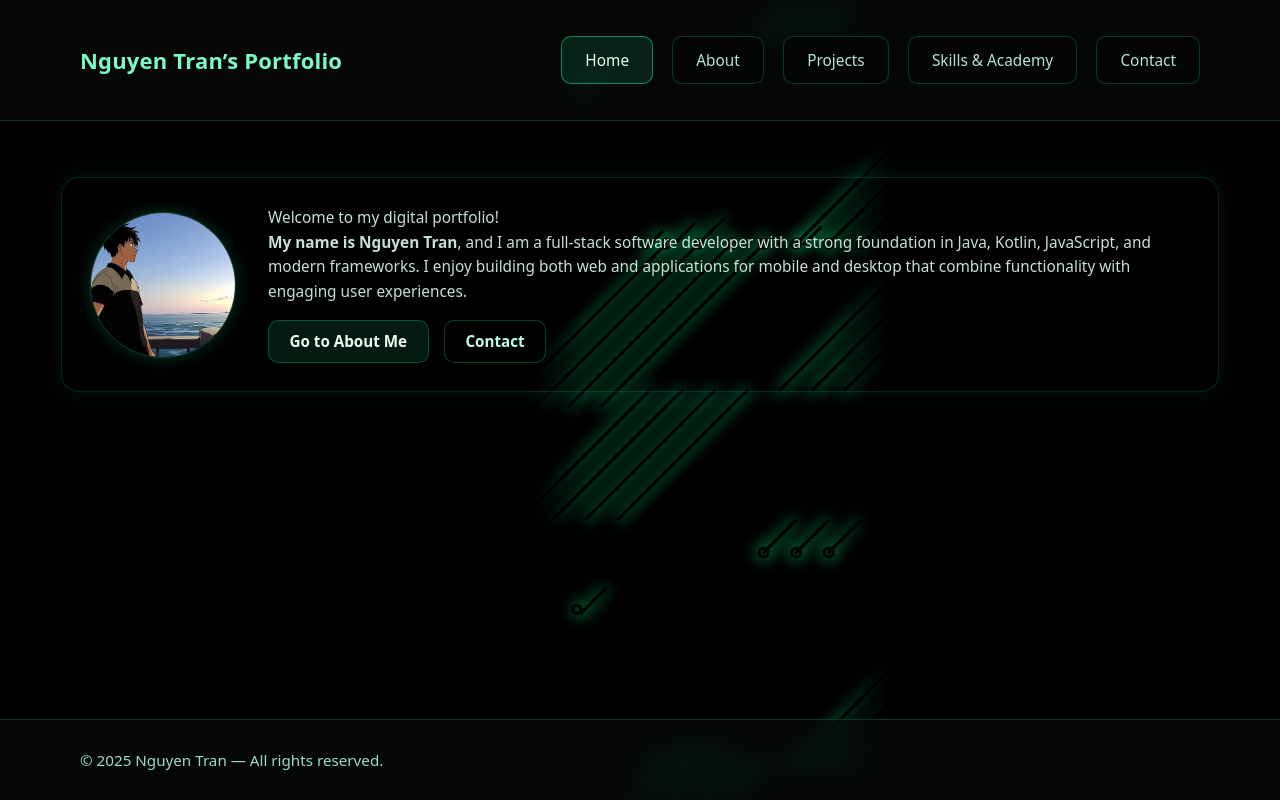
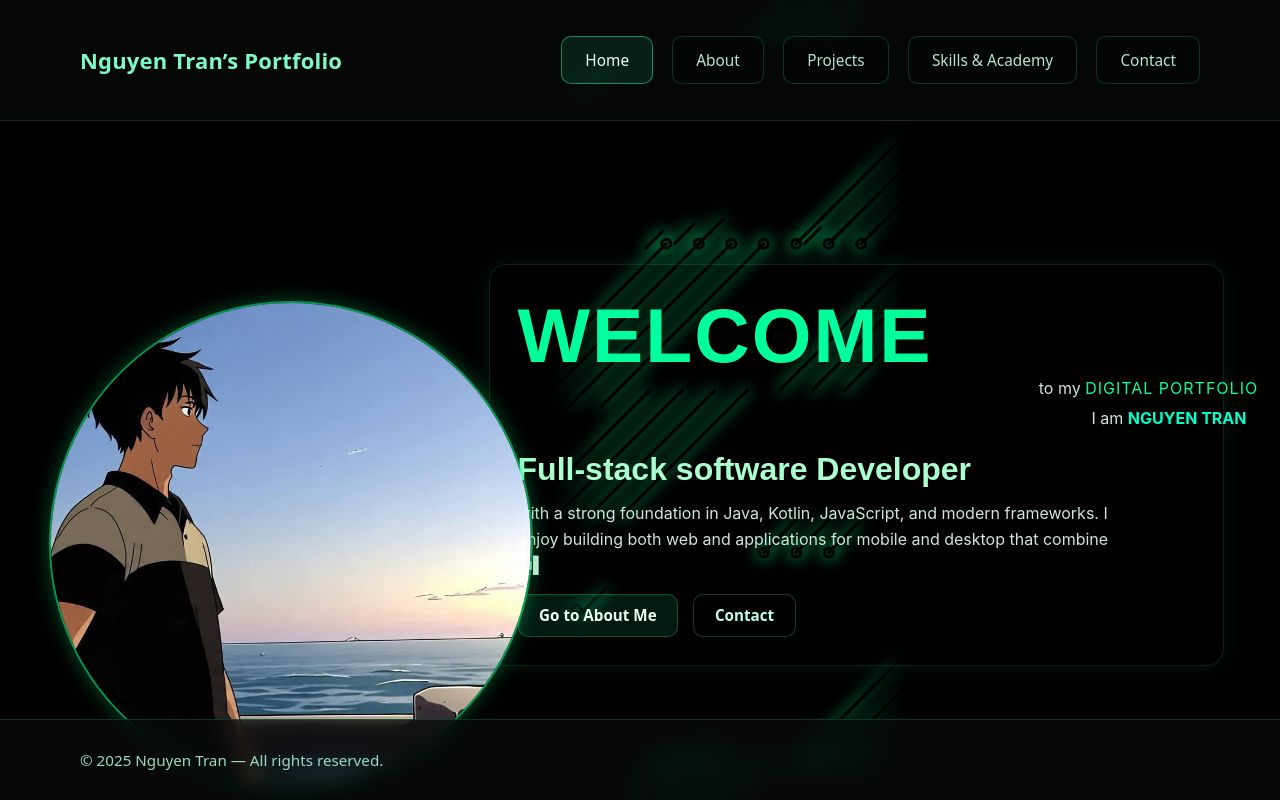
Before and after one commit to tran3964/my-portfolio, a React (Vite) app: page / in a window 1280 px wide. Shown: the top 800 px of the page. Built offline with nearby package versions, Linux system fonts and the light colour scheme.

Commit message:
Home page update

```diff
--- a/src/index.css
+++ b/src/index.css
@@ -80,14 +80,71 @@ button:focus-visible {
     color: #10b981;
   }
 
-button {
+  button {
     background-color: #f9f9f9;
     color: #08321f;
   }
 }
+/* ---------- Animation ---------- */
+
+@keyframes nx-circuit-sweep {
+  0% {
+    -webkit-mask-position: -30% 0;
+    mask-position: -30% 0;
+  }
+
+  100% {
+    -webkit-mask-position: 130% 0;
+    mask-position: 130% 0;
+  }
+}
+
+@keyframes nx-circuit-breathe {
+
+  0%,
+  100% {
+    opacity: .85;
+  }
+
+  50% {
+    opacity: 1;
+  }
+}
+
+/* Typewriter base */
+.typewriter {
+  position: relative;
+  white-space: pre-wrap;         /* keep line breaks */
+  overflow-wrap: anywhere;       /* safe wrapping */
+}
+
+/* Blinking caret */
+.typewriter .tw-caret {
+  display: inline-block;
+  width: 1px;
+  height: 1em;
+  transform: translateY(0.15em);
+  background: currentColor;
+  margin-left: 2px;
+  animation: tw-blink 1s step-end infinite;
+}
+
+@keyframes tw-blink {
+  50% { opacity: 0; }
+}
+
+/* When animation finishes, we can dim/remove the caret if you want */
+.typewriter.-done .tw-caret {
+  opacity: .35;
+}
+
+/* Respect user's reduced motion preference */
+@media (prefers-reduced-motion: reduce) {
+  .typewriter .tw-caret { display: none !important; }
+}
 
 /* ---------- Main (spans between header & footer) ---------- */
-.site-main{
+.site-main {
   min-height: calc(100vh - var(--header-h));
   padding: 24px;
 
@@ -95,10 +152,12 @@ button {
 
   overflow: auto;
 }
-.layout{
+
+.layout {
   position: relative;
   min-height: 100vh;
 }
+
 /* ===== BackGround ===== */
 
 .nx-bg-circuit {
@@ -106,11 +165,14 @@ button {
   background-color: #000;
   color: var(--nx-green);
 }
-.nx-content{
+
+.nx-content {
   position: relative;
   z-index: 1;
 }
-.nx-bg-circuit::before, .nx-bg-circuit::after{
+
+.nx-bg-circuit::before,
+.nx-bg-circuit::after {
   content: "";
   z-index: 0;
   pointer-events: none;
@@ -125,27 +187,24 @@ button {
   background-repeat: repeat;
   opacity: 0.12;
 }
-.nx-bg-circuit::after{
+
+.nx-bg-circuit::after {
   background-image: url("./assets/circuit_board.svg");
   background-repeat: repeat;
   background-size: 520px auto;
   opacity: var(--nx-alpha);
   mix-blend-mode: screen;
   filter: saturate(1.4) brightness(1.4) drop-shadow(0 0 8px #00ff88);
-  -webkit-mask-image: linear-gradient(
-    to right,
-    rgba(255,255,255,0)   0%,
-    rgba(255,255,255,1)  15%,
-    rgba(255,255,255,1)  85%,
-    rgba(255,255,255,0) 100%
-  );
-  mask-image: linear-gradient(
-    to right,
-    rgba(255,255,255,0)   0%,
-    rgba(255,255,255,1)  15%,
-    rgba(255,255,255,1)  85%,
-    rgba(255,255,255,0) 100%
-  );
+  -webkit-mask-image: linear-gradient(to right,
+      rgba(255, 255, 255, 0) 0%,
+      rgba(255, 255, 255, 1) 15%,
+      rgba(255, 255, 255, 1) 85%,
+      rgba(255, 255, 255, 0) 100%);
+  mask-image: linear-gradient(to right,
+      rgba(255, 255, 255, 0) 0%,
+      rgba(255, 255, 255, 1) 15%,
+      rgba(255, 255, 255, 1) 85%,
+      rgba(255, 255, 255, 0) 100%);
 
   -webkit-mask-size: 28% 100%;
   mask-size: 28% 100%;
@@ -158,31 +217,24 @@ button {
     nx-circuit-sweep var(--nx-circuit-speed, 10s) linear infinite,
     nx-circuit-breathe 3.5s ease-in-out infinite;
 }
-@keyframes nx-circuit-sweep {
-  0%   { -webkit-mask-position: -30% 0; mask-position: -30% 0; }
-  100% { -webkit-mask-position: 130% 0; mask-position: 130% 0; }
-}
-
-@keyframes nx-circuit-breathe {
-  0%, 100% { opacity: .85; }
-  50%      { opacity: 1;   }
-}
 
 
 
 /* ===== NavBar layout ===== */
-.navbar{
+.navbar {
   position: sticky;
   top: 0;
   z-index: 50;
-  height: var(--header-h);                         /* 25% screen height */
-  background: rgba(8,10,10,.72);        /* glassy onyx that matches neon theme */
+  height: var(--header-h);
+  /* 25% screen height */
+  background: rgba(8, 10, 10, .72);
+  /* glassy onyx that matches neon theme */
   -webkit-backdrop-filter: blur(8px);
   backdrop-filter: blur(8px);
-  border-bottom: 1px solid rgba(16,185,129,.25);
+  border-bottom: 1px solid rgba(16, 185, 129, .25);
 }
 
-.navbar-inner{
+.navbar-inner {
   height: 100%;
   max-width: 1120px;
   margin: 0 auto;
@@ -194,31 +246,35 @@ button {
   gap: 24px;
 }
 
-.nav-title{
+.nav-title {
   color: #7ef9c6;
   font-weight: 600;
   font-size: clamp(18px, 2vw, 22px);
   letter-spacing: .2px;
-  white-space: nowrap;                   /* never wrap */
+  white-space: nowrap;
+  /* never wrap */
 }
 
 
-.nav-actions{
+.nav-actions {
   display: flex;
-  gap: clamp(0.75rem, 1.5vw, 1.5rem);     /* <-- space between buttons */
-  white-space: nowrap;                   /* keep all on one line */
+  gap: clamp(0.75rem, 1.5vw, 1.5rem);
+  /* <-- space between buttons */
+  white-space: nowrap;
+  /* keep all on one line */
 }
 
 /* button look */
-.nav-btn{
+.nav-btn {
   display: inline-flex;
   align-items: center;
   justify-content: center;
-  padding:  clamp(0.6rem, 1vw, 0.9rem) clamp(1rem, 1.8vw, 2rem);;
+  padding: clamp(0.6rem, 1vw, 0.9rem) clamp(1rem, 1.8vw, 2rem);
+  ;
   border-radius: 10px;
-  border: 1px solid rgba(16,185,129,.28);
-  background: rgba(0,0,0,.3);
-  color: rgba(200,255,230,.9);
+  border: 1px solid rgba(16, 185, 129, .28);
+  background: rgba(0, 0, 0, .3);
+  color: rgba(200, 255, 230, .9);
   font-size: clamp(0.9rem, 1.2vw, 1.05rem);
   font-weight: 500;
   font-family: system-ui, -apple-system, Segoe UI, Roboto, Helvetica Neue, Arial;
@@ -228,18 +284,20 @@ button {
   min-width: 80px
 }
 
-.nav-btn:hover{
-  background: rgba(16,185,129,.12);
-  border-color: rgba(16,185,129,.55);
-  box-shadow: 0 0 10px rgba(16,185,129,.25);
+.nav-btn:hover {
+  background: rgba(16, 185, 129, .12);
+  border-color: rgba(16, 185, 129, .55);
+  box-shadow: 0 0 10px rgba(16, 185, 129, .25);
 }
 
-.nav-btn:active{ transform: translateY(1px); }
+.nav-btn:active {
+  transform: translateY(1px);
+}
 
-.nav-btn.is-active{
+.nav-btn.is-active {
   color: #eaffef;
-  border-color: rgba(16,185,129,.7);
-  background: rgba(16,185,129,.14);
+  border-color: rgba(16, 185, 129, .7);
+  background: rgba(16, 185, 129, .14);
 }
 
 /* responsive: keep on one line by shrinking padding/text a bit */
@@ -257,10 +315,12 @@ button {
     gap: 1rem;
     text-align: center;
   }
+
   .nav-actions {
     justify-content: center;
     flex-wrap: wrap;
   }
+
   .nav-btn {
     flex: none;
   }
@@ -269,16 +329,126 @@ button {
 
 /* ====== Home / Hero ====== */
 .hero {
-  height: 100%;                       /* take the whole main row */
-  min-height: 100%;
+  position: relative;
+  display: flex;
+  justify-content: flex-end;
+  /* push card to right */
+  align-items: center;
+  min-height: 80vh;
+  padding: clamp(16px, 3vw, 32px);
+  box-sizing: border-box;
+}
+
+@import url('https://fonts.googleapis.com/css2?family=Orbitron:wght@700;900&family=Exo+2:wght@500;700&family=Inter:wght@400;500&display=swap');
+
+.hero-intro {
   display: flex;
   align-items: center;
   justify-content: center;
-  padding: clamp(16px, 3vw, 32px);
+  gap: 2.5rem;
+  max-width: 1100px;
+  margin: auto;
+  padding: 3rem 2rem;
+  color: #e6fff4;
+}
+
+.hero-text {
+  color: #d9ffef;
+}
+
+.hero-text h1 {
+  font-family: 'Orbitron', sans-serif;
+  font-weight: 900;
+  font-size: clamp(3rem, 6vw, 6rem);
+  letter-spacing: 2px;
+  color: #00ff99;
+  text-transform: uppercase;
+  margin: 0 0 0.5rem;
+}
+
+.hero-text h2 {
+  font-family: 'Exo 2', sans-serif;
+  font-weight: 700;
+  font-size: clamp(1.4rem, 2.5vw, 2rem);
+  color: #aaffcc;
+  margin: 0.25rem 0 0.5rem;
+}
+
+.hero-text p {
+  font-family: 'Inter', sans-serif;
+  font-weight: 400;
+  font-size: 1rem;
+  line-height: 1.6;
+  max-width: 60ch;
+  color: rgba(230, 255, 240, 0.9);
+}
+
+.hero-text strong {
+  color: #53f5bb;
+  /* highlight your name and key phrases */
+}
+
+hero-header {
+  position: relative;
+  display: inline-block;
+  margin-bottom: 1rem;
+}
+
+/* main WELCOME */
+.hero-welcome {
+  font-family: 'Orbitron', sans-serif;
+  font-size: clamp(3rem, 8vw, 6rem);
+  font-weight: 900;
+  letter-spacing: 2px;
+  color: #00ff99;
+  text-transform: uppercase;
+  margin: 0;
+  display: inline-block;
+  position: relative;
+  z-index: 1;
+}
+
+.hero-sub {
+  position: relative;
+  top: .62em;
+  /* adjust vertical alignment */
+  left: 85%;
+  /* starts right after the "E" */
+  transform: translateY(-30%);
+  /* vertically align with the middle of WELCOME */
+  margin-left: 0.4rem;
+    /* small spacing gap */
+  font-size: .75em;
+}
+
+/* small line under WELCOME */
+.intro-top {
+  font-family: 'Inter', sans-serif;
+  color: #caffea;
+  margin: 0;
+}
+
+.highlight {
+  color: #00ff99;
+  letter-spacing: 1px;
+}
+
+/* name aligns visually under DIGITAL PORTFOLIO */
+.intro-name {
+  margin: 0.25rem 0 0;
+  font-family: 'Exo 2', sans-serif;
+  color: #caffea;
+  padding-left: 3.3rem;
+  /* aligns Nguyen Tran under DIGITAL PORTFOLIO */
+}
+
+.highlight-name {
+  font-weight: 700;
+  color: #00ffcc;
 }
 
 .hero-card {
-  width: min(1100px, 92vw);
+  width: min(56rem, 58%);
   display: grid;
   grid-template-columns: auto 1fr;
   gap: clamp(16px, 3vw, 32px);
@@ -295,15 +465,25 @@ button {
 }
 
 .hero-avatar {
-  width: clamp(120px, 18vh, 220px);
-  height: clamp(120px, 18vh, 220px);
+  position: absolute;
+  bottom: 0;
+  left: 2%;
+  width: 60vmin;
+  height: 60vmin;
   border-radius: 50%;
   object-fit: cover;
-  border: 1px solid rgba(16,185,129,.4);
-  box-shadow: 0 0 18px rgba(16,185,129,.25);
+  border: 2px solid rgba(0, 255, 136, 0.6);
+  box-shadow: 0 0 20px rgba(0, 255, 136, 0.3);
+  z-index: 1;
 }
 
-.hero-text { color: #d9ffef; }
+.hero-role {
+  font-family: 'Exo 2', sans-serif;
+  font-weight: 700;
+  font-size: 1.8rem;
+  color: #aaffcc;
+  margin: 1.5rem 0 .75rem;
+}
 
 .hero-desc {
   margin: 0;
@@ -325,56 +505,69 @@ button {
   justify-content: center;
   padding: clamp(.6rem, 1vw, .85rem) clamp(1.1rem, 1.6vw, 1.6rem);
   border-radius: 10px;
-  border: 1px solid rgba(16,185,129,.35);
+  border: 1px solid rgba(16, 185, 129, .35);
   font: 600 0.95rem/1 system-ui, -apple-system, Segoe UI, Roboto, Arial;
   cursor: pointer;
   transition: background .2s, border-color .2s, box-shadow .2s, transform .08s;
 }
 
 .cta-primary {
-  background: rgba(16,185,129,.14);
+  background: rgba(16, 185, 129, .14);
   color: #eaffef;
 }
+
 .cta-primary:hover {
-  background: rgba(16,185,129,.22);
-  border-color: rgba(16,185,129,.6);
-  box-shadow: 0 0 10px rgba(16,185,129,.25);
+  background: rgba(16, 185, 129, .22);
+  border-color: rgba(16, 185, 129, .6);
+  box-shadow: 0 0 10px rgba(16, 185, 129, .25);
 }
 
 .cta-ghost {
-  background: rgba(0,0,0,.25);
+  background: rgba(0, 0, 0, .25);
   color: #bfffe7;
 }
+
 .cta-ghost:hover {
-  background: rgba(16,185,129,.12);
-  border-color: rgba(16,185,129,.55);
-  box-shadow: 0 0 10px rgba(16,185,129,.22);
+  background: rgba(16, 185, 129, .12);
+  border-color: rgba(16, 185, 129, .55);
+  box-shadow: 0 0 10px rgba(16, 185, 129, .22);
 }
 
-.cta:active { transform: translateY(1px); }
+.cta:active {
+  transform: translateY(1px);
+}
 
 /* Stack on small screens */
 @media (max-width: 720px) {
-  .hero-card { grid-template-columns: 1fr; text-align: center; }
-  .hero-cta { justify-content: center; flex-wrap: wrap; }
+  .hero-card {
+    grid-template-columns: 1fr;
+    text-align: center;
+  }
+
+  .hero-cta {
+    justify-content: center;
+    flex-wrap: wrap;
+  }
 }
 
 /* ---------- Footer (fixed bottom) ---------- */
-.site-footer{
-  position: fixed;
-  left: 0; right: 0; bottom: 0;
+.site-footer {
+  position: sticky;
+  left: 0;
+  right: 0;
+  bottom: 0;
   height: var(--footer-h);
   z-index: 40;
 
   /* look & feel to match your theme */
-  background: rgba(8,10,10,.72);
+  background: rgba(8, 10, 10, .72);
   -webkit-backdrop-filter: blur(10px);
   backdrop-filter: blur(10px);
-  border-top: 1px solid rgba(16,185,129,.25);
+  border-top: 1px solid rgba(16, 185, 129, .25);
 }
 
 /* Footer inner content */
-.footer-inner{
+.footer-inner {
   height: 100%;
   max-width: 1120px;
   margin: 0 auto;
--- a/src/pages/Home.jsx
+++ b/src/pages/Home.jsx
@@ -8,25 +8,32 @@ export default function Home() {
   return (
     <Layout>
       <section className="hero">
-      <div className="hero-card">
-        {/* avatar */}
         <img
           src={avatar}
           alt="Nguyen Tran avatar"
           className="hero-avatar"
           loading="eager"
         />
-
+        <div className="hero-card">
           {/* text + CTAs */}
           <div className="hero-text">
-
-          <p className="hero-desc">
-            Welcome to my digital portfolio!<br/>
-            <strong>My name is Nguyen Tran</strong>, and I am a
-            full-stack software developer with a strong foundation in Java,
-            Kotlin, JavaScript, and modern frameworks. I enjoy building both web
-            and applications for mobile and desktop that combine functionality
-            with engaging user experiences.
+            <div class="hero-header">
+              <h1 class="hero-welcome" data-ty data-speed="18" data-cursor="▍">WELCOME</h1>
+              <div class="hero-sub">
+                <p class="intro-top" data-ty data-speed="30" data-delay="300">
+                  to my <span class="highlight">DIGITAL PORTFOLIO</span>
+                </p>
+                <p class="intro-name"  data-ty data-delay="900" data-speed="24" data-cursor="|">
+                  I am <span class="highlight-name">NGUYEN TRAN</span>
+                </p>
+              </div>
+            </div>
+            <h2 class="hero-role" data-loop="true" data-speed="26" data-backspeed="40" data-pause="1400">Full-stack software Developer</h2>
+            <p class="hero-desc" data-ty data-speed="28" data-delay="1200">
+              with a strong foundation in Java, Kotlin, JavaScript, and modern
+              frameworks. I enjoy building both web and applications for mobile
+              and desktop that combine functionality with engaging user
+              experiences.
             </p>
 
             <div className="hero-cta">
```
Also changed, not shown: src/commons/Layout.jsx (+9 -1 lines), src/utils/typewriter.js (added, +157 -0 lines), src/main.jsx (line endings or trailing spaces). Lines whose indentation alone changed are shown as unchanged.
